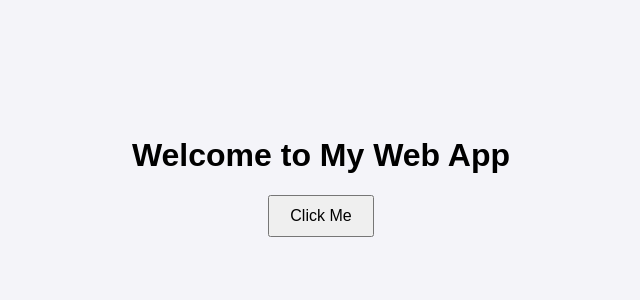
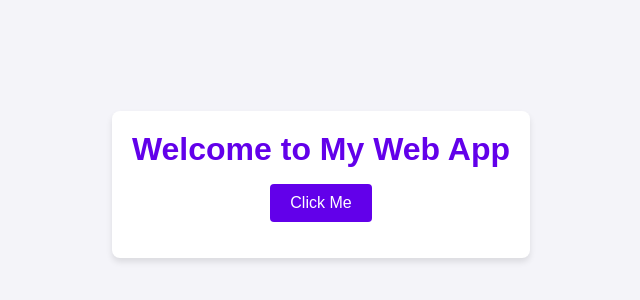
Before and after one commit to pkishore449/Docker-Project, a plain HTML site: page index.html in a window 1280 px wide. Shown: the part 216-516 px from the top of the page, without its empty margins (319-959 px from the left). Drawn offline with Linux system fonts and the light colour scheme.

Commit message:
new version code index.html

```diff
--- a/index.html
+++ b/index.html
@@ -3,38 +3,78 @@
 <head>
     <meta charset="UTF-8">
     <meta name="viewport" content="width=device-width, initial-scale=1.0">
+    <meta http-equiv="X-UA-Compatible" content="ie=edge">
     <title>Simple Web App</title>
     <style>
-        body {
-            font-family: Arial, sans-serif;
+        :root {
+            --primary-color: #6200ea;
+            --text-color: #333;
+            --background-color: #f4f4f9;
+        }
+
+        * {
             margin: 0;
             padding: 0;
+            box-sizing: border-box;
+        }
+
+        body {
+            font-family: 'Arial', sans-serif;
+            background-color: var(--background-color);
+            color: var(--text-color);
             display: flex;
             justify-content: center;
             align-items: center;
-            height: 100vh;
-            background-color: #f4f4f9;
+            min-height: 100vh;
         }
-        #app {
+
+        main {
             text-align: center;
+            padding: 20px;
+            border-radius: 8px;
+            background: #ffffff;
+            box-shadow: 0 4px 6px rgba(0, 0, 0, 0.1);
         }
+
+        h1 {
+            font-size: 2rem;
+            margin-bottom: 1rem;
+            color: var(--primary-color);
+        }
+
         button {
+            background: var(--primary-color);
+            color: #ffffff;
+            border: none;
             padding: 10px 20px;
-            font-size: 16px;
+            font-size: 1rem;
             cursor: pointer;
+            border-radius: 4px;
+            transition: background 0.3s ease;
+        }
+
+        button:hover {
+            background: #3700b3;
+        }
+
+        #message {
+            margin-top: 1rem;
+            font-size: 1.1rem;
         }
     </style>
 </head>
 <body>
-    <div id="app">
+    <main>
         <h1>Welcome to My Web App</h1>
-        <button onclick="showMessage()">Click Me</button>
-        <p id="message"></p>
-    </div>
+        <button id="action-btn">Click Me</button>
+        <p id="message" aria-live="polite"></p>
+    </main>
+
     <script>
-        function showMessage() {
-            document.getElementById('message').innerText = "Hello, World!";
-        }
+        document.getElementById('action-btn').addEventListener('click', () => {
+            const messageElement = document.getElementById('message');
+            messageElement.textContent = "Hello, World!";
+        });
     </script>
 </body>
 </html>
```
